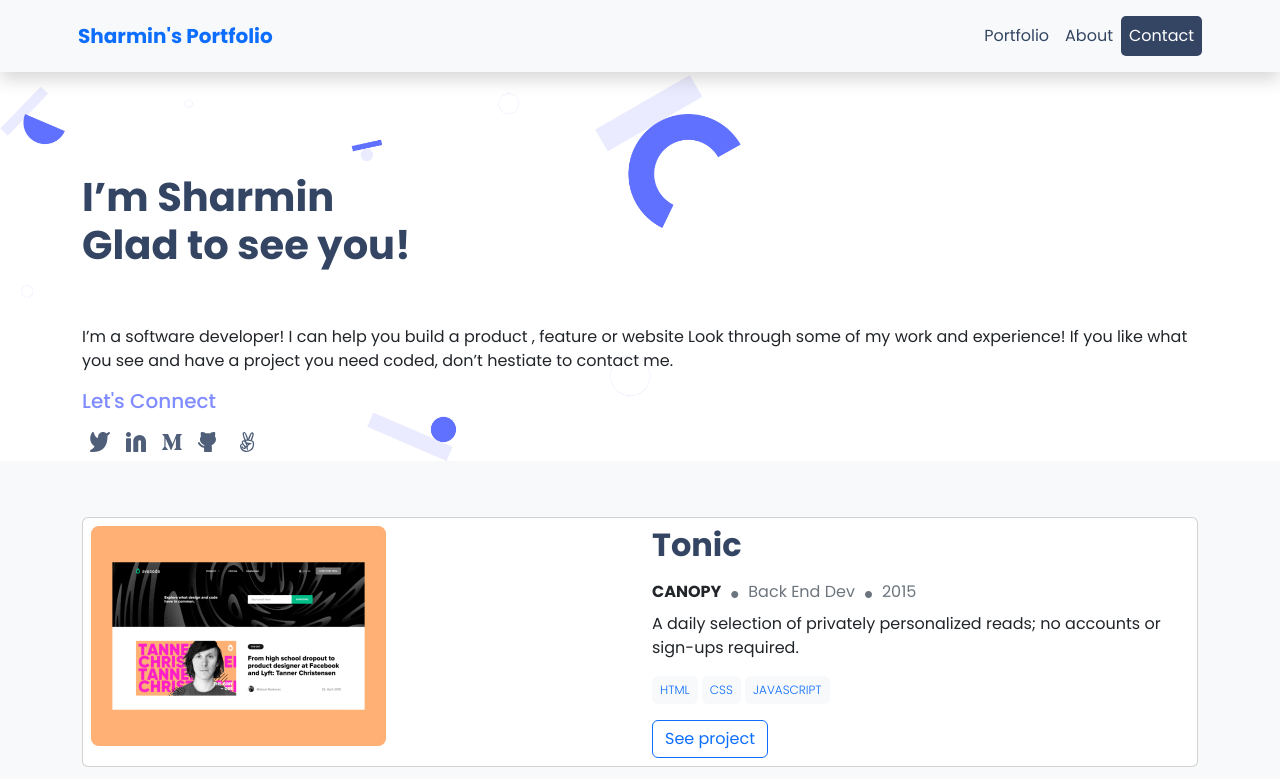
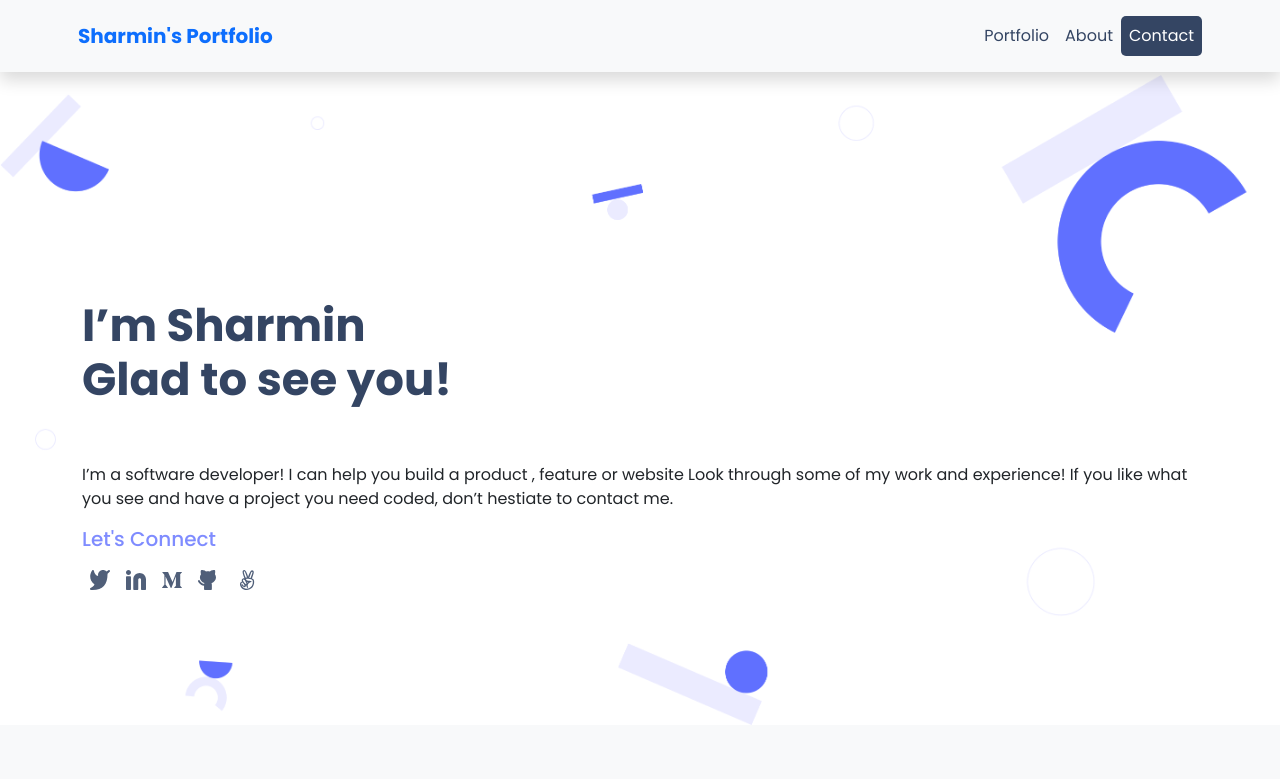
Before and after one commit to sharminkhan0/My-Portfolio-Bootstrap, a website: page index.html in a window 1280 px wide. Shown: the top 779 px of the page. Drawn offline with nearby package versions, Linux system fonts and the light colour scheme.

Commit message:
Modify styles.css file

```diff
--- a/styles.css
+++ b/styles.css
@@ -36,11 +36,12 @@ body {
   background-size: contain;
   background-repeat: space;
   background-repeat: no-repeat;
+  min-height: 650px;
   background-image: url("./resources/images/header-shapes-mobile.png");
 }
 
 .title {
-  font-size: 40px;
+  font-size: 45px;
   margin-top: 50px;
   padding-top: 50px;
 }
@@ -73,7 +74,7 @@ body {
 
 @media screen and (min-width: 768px) {
   .headline_section {
-    min-height: 916px !important;
+    min-height: 918px !important;
     background-size: contain;
   }
 
```
Also changed, not shown: index.html (+1 -0 lines).
